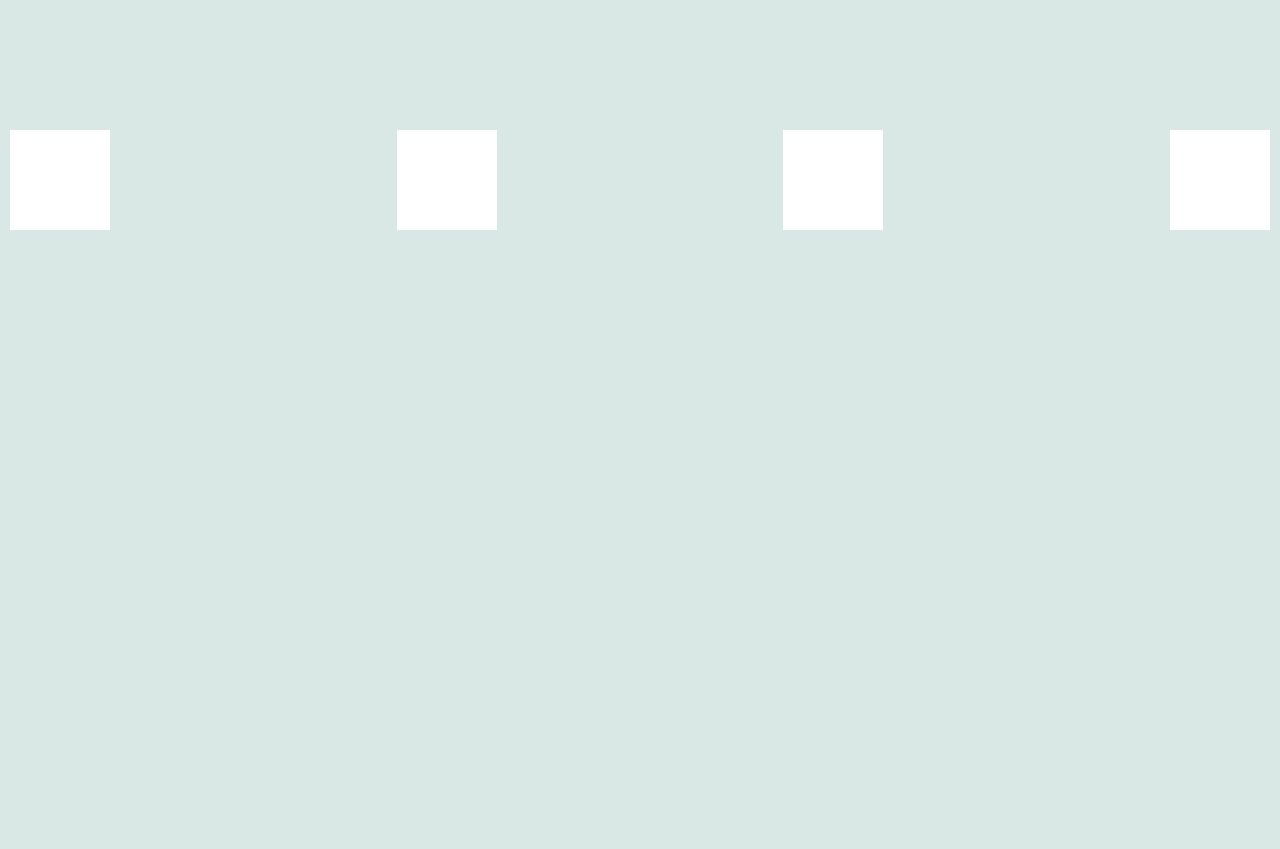
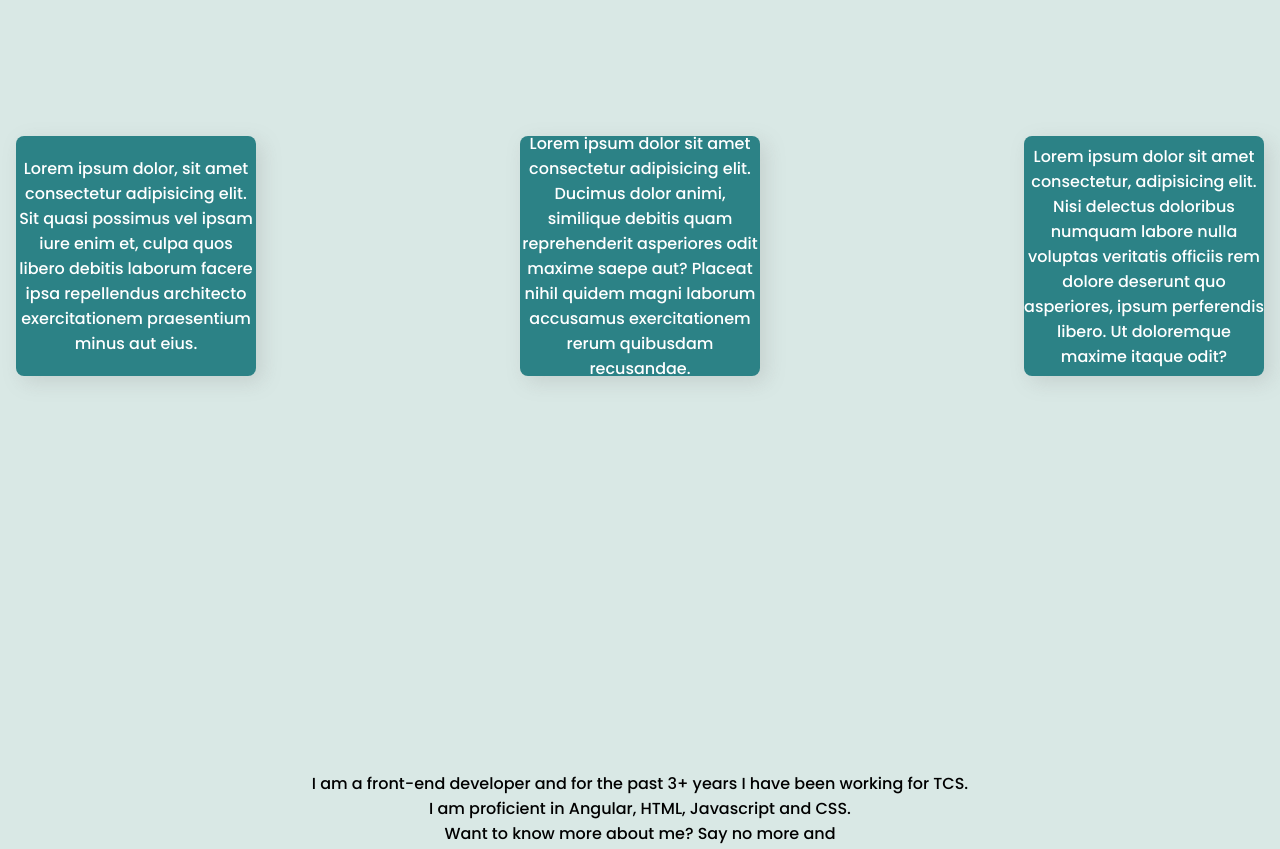
Before and after one commit to ramakrishna0505/navbar, a plain HTML site: page index.html in a window 1280 px wide. Shown: the part 760-1609 px from the top of the page. Drawn offline with Linux system fonts and the light colour scheme.

Commit message:
adds dummy data for projects and updates about info

```diff
--- a/index.html
+++ b/index.html
@@ -46,13 +46,34 @@
         <div class="username">Ramakrishna Tadi</div>
       </div>
       <div id="projects" class="projects" name="Projects">
-        <div class="project"></div>
-        <div class="project"></div>
-        <div class="project"></div>
-        <div class="project"></div>
+        <div class="project">
+          Lorem ipsum dolor, sit amet consectetur adipisicing elit. Sit quasi
+          possimus vel ipsam iure enim et, culpa quos libero debitis laborum
+          facere ipsa repellendus architecto exercitationem praesentium minus
+          aut eius.
+        </div>
+        <div class="project">
+          Lorem ipsum dolor sit amet consectetur adipisicing elit. Ducimus dolor
+          animi, similique debitis quam reprehenderit asperiores odit maxime
+          saepe aut? Placeat nihil quidem magni laborum accusamus exercitationem
+          rerum quibusdam recusandae.
+        </div>
+        <div class="project">
+          Lorem ipsum dolor sit amet consectetur, adipisicing elit. Nisi
+          delectus doloribus numquam labore nulla voluptas veritatis officiis
+          rem dolore deserunt quo asperiores, ipsum perferendis libero. Ut
+          doloremque maxime itaque odit?
+        </div>
       </div>
       <div class="about" id="about" name="About">
-        <div class="know-more">Want to know more about me? Say no more,</div>
+        <div class="know-more">
+          <div>
+            I am a front-end developer and for the past 3+ years I have been
+            working for TCS.
+          </div>
+          <div>I am proficient in Angular, HTML, Javascript and CSS.</div>
+          Want to know more about me? Say no more and
+        </div>
         <button class="resume">
           <a
             href="https://drive.google.com/file/d/1Nj6KPPpH6eUon8bvqcApdFErXOUOjoa5/view?usp=sharing"
--- a/styles.css
+++ b/styles.css
@@ -80,14 +80,21 @@ a:visited {
   padding-top: 10vh;
   display: flex;
   justify-content: space-between;
-  height: 100vh;
 }
 
 .project {
-  height: 100px;
-  width: 100px;
-  background-color: white;
-  margin: 10px;
+  background: #2c8286;
+  box-shadow: 6px 6px 20px rgba(122, 122, 122, 0.212);
+  margin: 1rem;
+  display: flex;
+  align-items: center;
+  justify-content: center;
+  flex-direction: column;
+  border-radius: 0.5rem;
+  height: 15rem;
+  width: 15rem;
+  color: white;
+  text-align: center;
 }
 
 .home,
```
Also changed, not shown: 1 other file.
